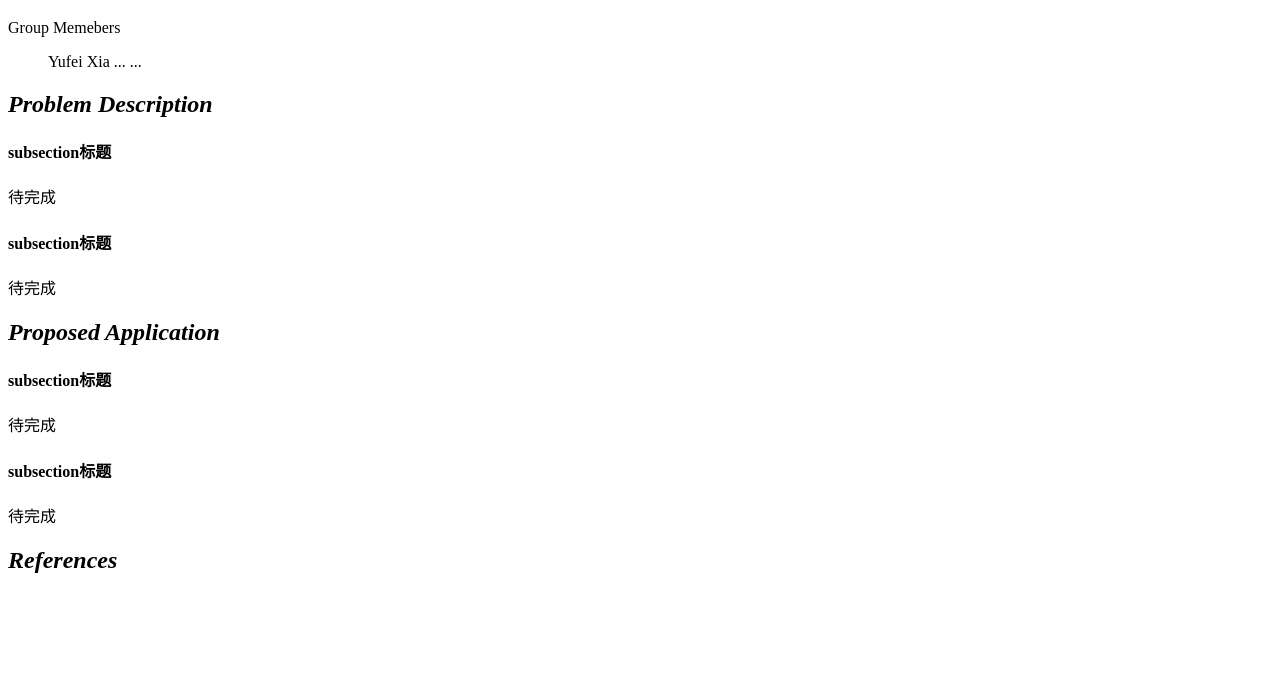
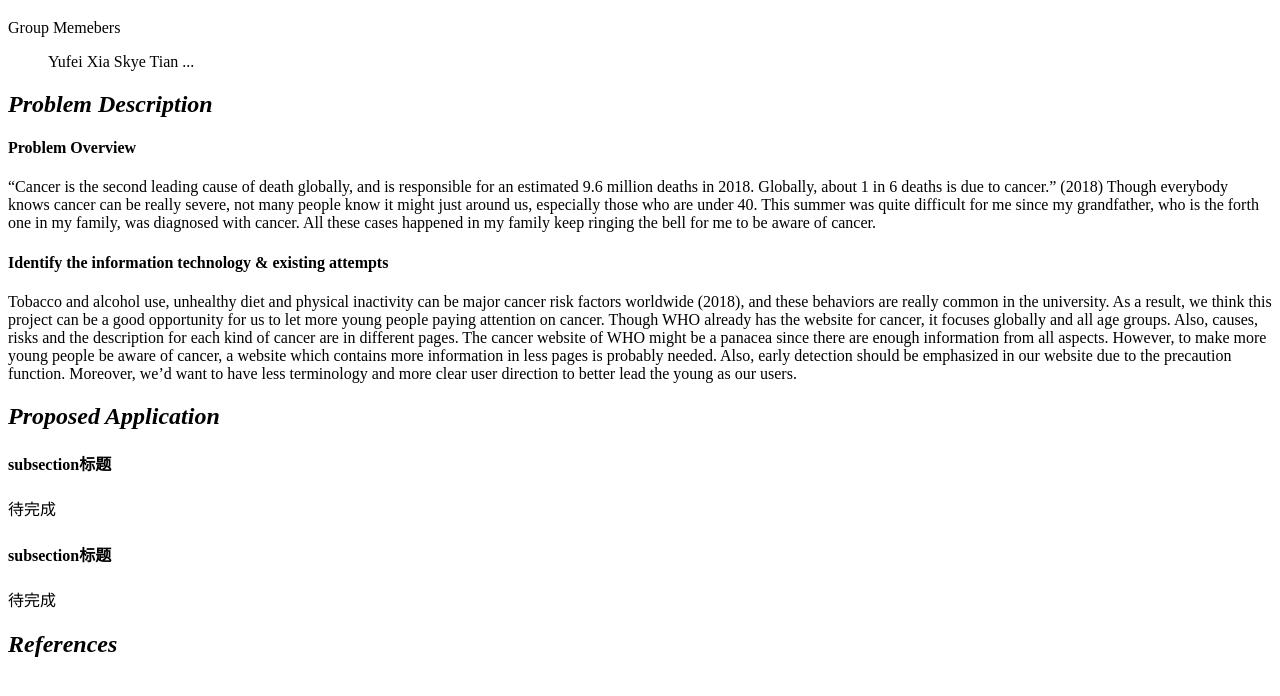
Before and after one commit to info340-au20/project-1-Group-I2, a website: page proposal.html in a window 1280 px wide. Shown: the part 70-766 px from the top of the page. Drawn offline with Linux system fonts and the light colour scheme.

Commit message:
add problem domain

```diff
--- a/proposal.html
+++ b/proposal.html
@@ -3,7 +3,7 @@
 <head>
     <title>group-I2's Project 1 Proposal</title>
     <meta charset="utf-8">
-    <meta name="author" content="Yufei Xia(Lexi), ..., ...">
+    <meta name="author" content="Yufei Xia(Lexi), Skye Tian, ...">
     <meta name="description" content="This page presents the topic proposal for Group 12's project 1">
     <link rel="stylesheet" href="css/style.css">
 </head>
@@ -16,7 +16,7 @@
         <span>Group Memebers</span>
         <ul>
             Yufei Xia
-            ...
+            Skye Tian
             ...
         </ul>
     </section>
@@ -27,16 +27,41 @@
         <h2><em>Problem Description</em></h2>
         <!-- subsection -->
         <section>
-            <h4>subsection标题</h4>
+            <h4>Problem Overview</h4>
             <p>
-                待完成
+                “Cancer is the second leading cause of death globally,
+                and is responsible for an estimated 9.6 million deaths in 2018.
+                Globally, about 1 in 6 deaths is due to cancer.” (2018)
+                Though everybody knows cancer can be really severe,
+                not many people know it might just around us,
+                especially those who are under 40.
+                This summer was quite difficult for me since my grandfather,
+                who is the forth one in my family, was diagnosed with cancer.
+                All these cases happened in my family keep ringing the
+                bell for me to be aware of cancer.
             </p>
         </section>
         <!-- subsection -->
         <section>
-            <h4>subsection标题</h4>
+            <h4>Identify the information technology & existing attempts</h4>
             <p>
-                待完成
+                Tobacco and alcohol use, unhealthy diet and physical inactivity
+                can be major cancer risk factors worldwide (2018),
+                and these behaviors are really common in the university.
+                As a result, we think this project can be a good opportunity
+                for us to let more young people paying attention on cancer.
+                Though WHO already has the website for cancer,
+                it focuses globally and all age groups.
+                Also, causes, risks and the description for each kind of
+                cancer are in different pages.
+                The cancer website of WHO might be a panacea since
+                there are enough information from all aspects.
+                However, to make more young people be aware of cancer,
+                a website which contains more information in less pages
+                is probably needed. Also, early detection should be emphasized
+                in our website due to the precaution function.
+                Moreover, we’d want to have less terminology and more clear
+                user direction to better lead the young as our users.
             </p>
         </section>
     </section>
```
